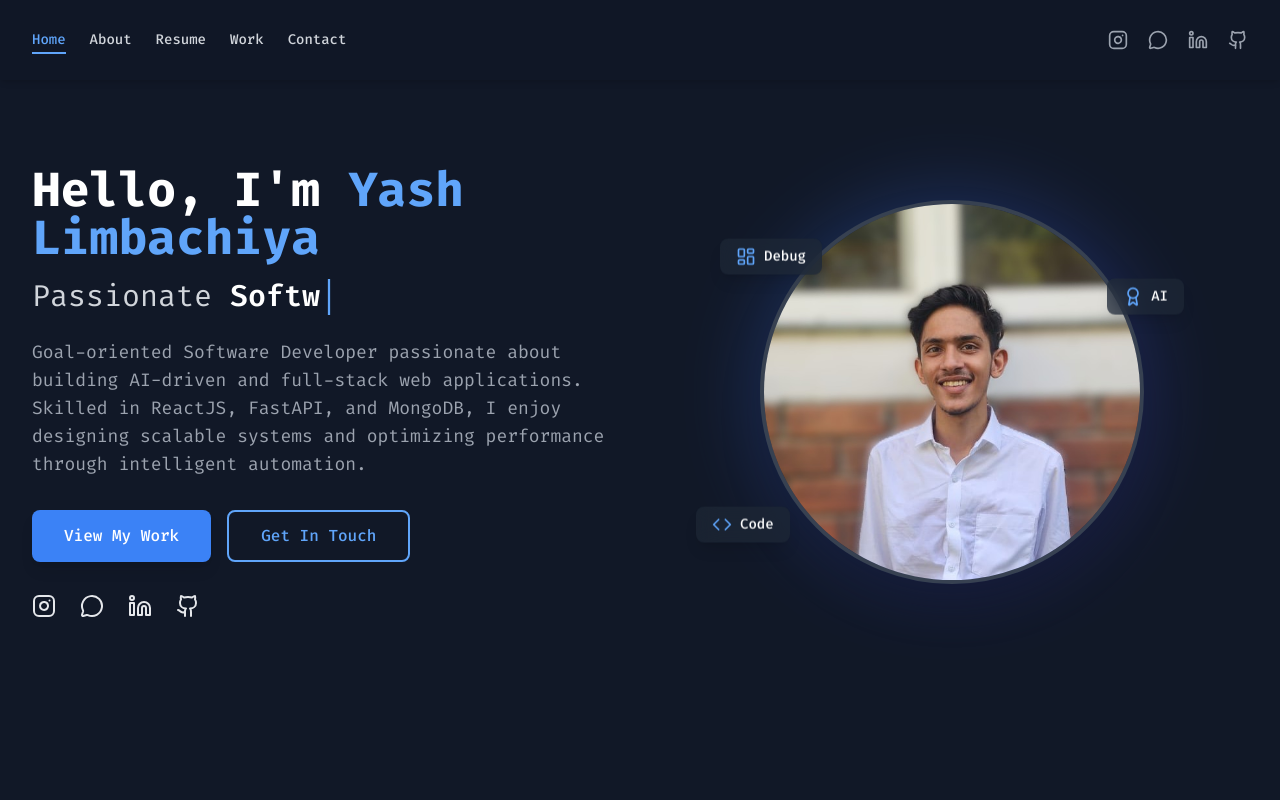
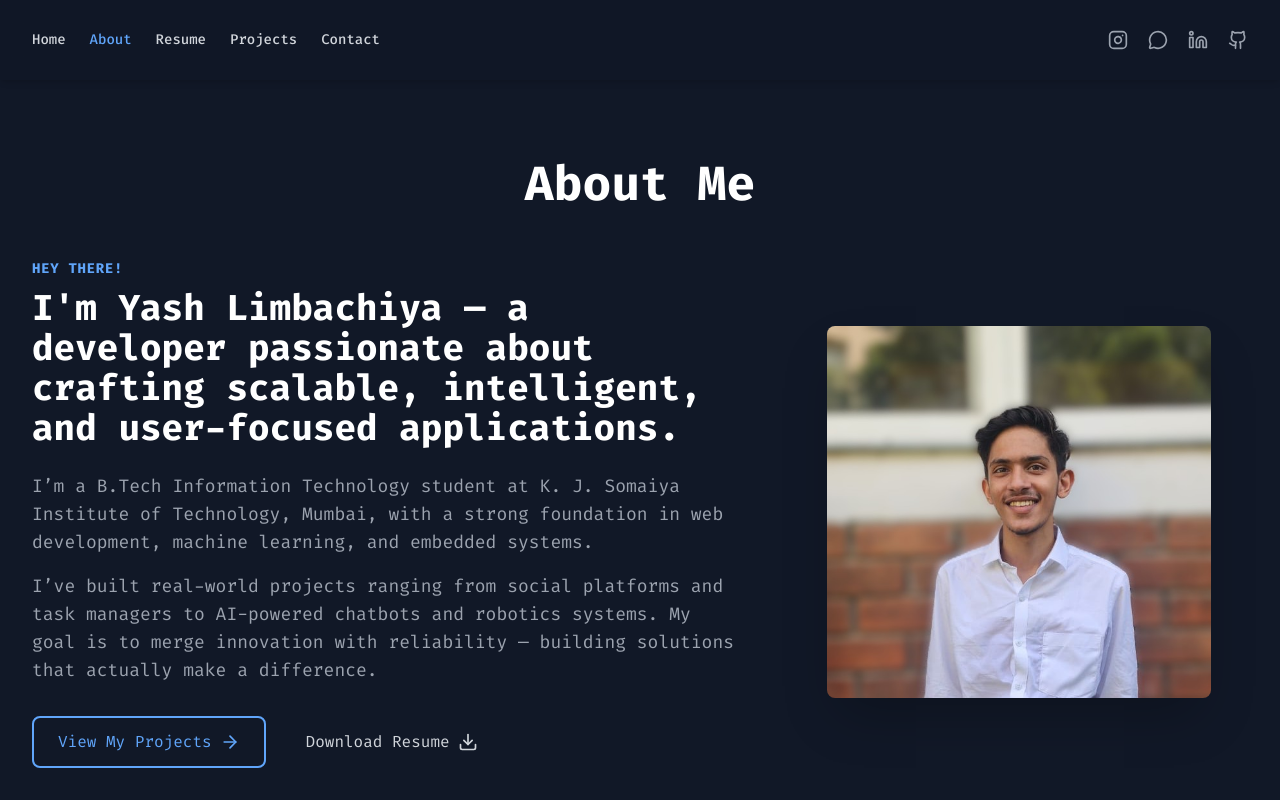
Before and after one commit to Yash8270/Portfolio, a React (Create React App) app in the folder frontend/: page /about in a window 1280 px wide. Shown: the top 800 px of the page. Built offline with nearby package versions, Linux system fonts and the light colour scheme.

Commit message:
React router integrated

```diff
--- a/frontend/package.json
+++ b/frontend/package.json
@@ -10,6 +10,7 @@
     "lucide-react": "^0.553.0",
     "react": "^19.2.0",
     "react-dom": "^19.2.0",
+    "react-router-dom": "^7.9.5",
     "react-scripts": "5.0.1",
     "web-vitals": "^2.1.4"
   },
--- a/frontend/src/App.js
+++ b/frontend/src/App.js
@@ -1,67 +1,48 @@
-import React, { useState } from 'react';
+import React from 'react';
+import { BrowserRouter as Router, Routes, Route } from 'react-router-dom';
 import { portfolioData, navItems } from './data';
 import Header from './components/Header';
 import Footer from './components/Footer';
 import Home from './pages/Home';
 import About from './pages/About';
 import Resume from './pages/Resume';
-import Work from './pages/Work';
+import Projects from './pages/Projects';
 import Contact from './pages/Contact';
+import ScrollToTop from './components/ScrollToTop';
 
 export default function App() {
-  const [currentPage, setCurrentPage] = useState('home');
-  const [isMobileMenuOpen, setIsMobileMenuOpen] = useState(false);
+  return (
+    <Router>
+      <ScrollToTop />  {/* ✅ Always scrolls to top on route change */}
 
-  const renderPage = () => {
-    switch (currentPage) {
-      case 'home':
-        return (
+      <div className="min-h-screen bg-gray-900 text-gray-200 font-inter">
+        <Header navItems={navItems} socials={portfolioData.socials} />
+
+        <main className="pt-20 transition-all duration-300">
+          <Routes>
+            <Route
+              path="/"
+              element={
                 <Home
                   data={portfolioData.hero}
                   name={portfolioData.name}
                   titles={portfolioData.titles}
                   socials={portfolioData.socials}
-            setCurrentPage={setCurrentPage}
                 />
-        );
-      case 'about':
-        return <About data={portfolioData.about} />;
-      case 'resume':
-        return <Resume data={portfolioData.resume} />;
-      case 'work':
-        return <Work data={portfolioData.work} />;
-      case 'contact':
-        return <Contact data={portfolioData.contact} />;
-      default:
-        return (
-          <Home
-            data={portfolioData.hero}
-            name={portfolioData.name}
-            titles={portfolioData.titles}
-            socials={portfolioData.socials}
-            setCurrentPage={setCurrentPage}
+              }
             />
-        );
-    }
-  };
-
-  return (
-    <div className="min-h-screen bg-gray-900 text-gray-200 font-inter">
-      <Header
-        navItems={navItems}
-        currentPage={currentPage}
-        setCurrentPage={setCurrentPage}
-        socials={portfolioData.socials}
-        isMobileMenuOpen={isMobileMenuOpen}
-        setIsMobileMenuOpen={setIsMobileMenuOpen}
-      />
-
-      <main className="pt-20 transition-all duration-300">{renderPage()}</main>
+            <Route path="/about" element={<About data={portfolioData.about} />} />
+            <Route path="/resume" element={<Resume data={portfolioData.resume} />} />
+            <Route path="/projects" element={<Projects data={portfolioData.projects} />} />
+            <Route path="/contact" element={<Contact data={portfolioData.contact} />} />
+          </Routes>
+        </main>
 
         <Footer
           copyright={portfolioData.footer.copyright}
           socials={portfolioData.socials}
         />
       </div>
+    </Router>
   );
 }
--- a/frontend/src/components/Header.js
+++ b/frontend/src/components/Header.js
@@ -1,30 +1,22 @@
-import React from 'react';
+import React, { useState } from 'react';
+import { NavLink } from 'react-router-dom';
 import {
   Instagram,
   Linkedin,
   Github,
   MessageCircle,
+  Menu,
+  X,
 } from 'lucide-react';
 
-// --- Header Component ---
-export default function Header({
-  navItems,
-  currentPage,
-  setCurrentPage,
-  socials,
-  isMobileMenuOpen,
-  setIsMobileMenuOpen,
-}) {
+export default function Header({ navItems, socials }) {
+  const [isMobileMenuOpen, setIsMobileMenuOpen] = useState(false);
+
   const socialIcons = {
     Instagram: <Instagram className="w-5 h-5" />,
     LinkedIn: <Linkedin className="w-5 h-5" />,
     GitHub: <Github className="w-5 h-5" />,
     WhatsApp: <MessageCircle className="w-5 h-5" />,
-  };
-
-  const handleNavClick = (page) => {
-    setCurrentPage(page);
-    setIsMobileMenuOpen(false);
   };
 
   return (
@@ -34,26 +26,23 @@ export default function Header({
           {/* --- Navigation (Desktop) --- */}
           <nav className="hidden md:flex space-x-6">
             {navItems.map((item) => (
-              <button
+              <NavLink
                 key={item.name}
-                onClick={() => handleNavClick(item.name)}
-                className={`relative text-sm font-medium transition-colors duration-300 ${
-                  currentPage === item.name
+                to={item.path}
+                className={({ isActive }) =>
+                  `relative text-sm font-medium transition-colors duration-300 ${
+                    isActive
                       ? 'text-blue-400'
                       : 'text-gray-300 hover:text-white'
-                } group`}
+                  }`
+                }
               >
                 {item.title}
-                <span
-                  className={`absolute left-0 -bottom-1 h-0.5 bg-blue-400 transition-all duration-300 ${
-                    currentPage === item.name ? 'w-full' : 'w-0 group-hover:w-full'
-                  }`}
-                ></span>
-              </button>
+              </NavLink>
             ))}
           </nav>
 
-          {/* --- Social Links (Desktop) --- */}
+          {/* --- Social Icons (Desktop) --- */}
           <div className="hidden md:flex items-center space-x-5">
             {socials.map((social) => (
               <a
@@ -62,7 +51,6 @@ export default function Header({
                 target="_blank"
                 rel="noopener noreferrer"
                 className="text-gray-400 hover:text-blue-400 transition-colors duration-300"
-                aria-label={social.name}
               >
                 {socialIcons[social.name] || social.icon}
               </a>
@@ -73,43 +61,9 @@ export default function Header({
           <div className="md:hidden flex items-center">
             <button
               onClick={() => setIsMobileMenuOpen(!isMobileMenuOpen)}
-              className="inline-flex items-center justify-center p-2 rounded-md text-gray-400 hover:text-white hover:bg-gray-700 focus:outline-none focus:ring-2 focus:ring-inset focus:ring-white"
-              aria-expanded={isMobileMenuOpen}
+              className="p-2 text-gray-400 hover:text-white focus:outline-none"
             >
-              <span className="sr-only">Open main menu</span>
-              {isMobileMenuOpen ? (
-                <svg
-                  className="block h-6 w-6"
-                  xmlns="http://www.w3.org/2000/svg"
-                  fill="none"
-                  viewBox="0 0 24 24"
-                  stroke="currentColor"
-                  aria-hidden="true"
-                >
-                  <path
-                    strokeLinecap="round"
-                    strokeLinejoin="round"
-                    strokeWidth="2"
-                    d="M6 18L18 6M6 6l12 12"
-                  />
-                </svg>
-              ) : (
-                <svg
-                  className="block h-6 w-6"
-                  xmlns="http://www.w3.org/2000/svg"
-                  fill="none"
-                  viewBox="0 0 24 24"
-                  stroke="currentColor"
-                  aria-hidden="true"
-                >
-                  <path
-                    strokeLinecap="round"
-                    strokeLinejoin="round"
-                    strokeWidth="2"
-                    d="M4 6h16M4 12h16m-7 6h7"
-                  />
-                </svg>
-              )}
+              {isMobileMenuOpen ? <X className="w-6 h-6" /> : <Menu className="w-6 h-6" />}
             </button>
           </div>
         </div>
@@ -121,34 +75,31 @@ export default function Header({
           isMobileMenuOpen ? 'max-h-[400px] opacity-100' : 'max-h-0 opacity-0'
         }`}
       >
-        <div className="px-2 pt-2 pb-3 space-y-1 sm:px-3">
+        <div className="flex flex-col space-y-2 px-4 py-4">
           {navItems.map((item) => (
-            <button
+            <NavLink
               key={item.name}
-              onClick={() => handleNavClick(item.name)}
-              className={`w-full text-left flex items-center space-x-3 px-3 py-2 rounded-md text-base font-medium ${
-                currentPage === item.name
+              to={item.path}
+              onClick={() => setIsMobileMenuOpen(false)}
+              className={({ isActive }) =>
+                `block px-4 py-2 rounded-md text-base font-medium ${
+                  isActive
                     ? 'bg-blue-500 text-white'
                     : 'text-gray-300 hover:bg-gray-700 hover:text-white'
-              }`}
+                }`
+              }
             >
-              {item.icon}
-              <span>{item.title}</span>
-            </button>
+              {item.title}
+            </NavLink>
           ))}
-        </div>
-
-        {/* --- Social Links (Mobile) --- */}
-        <div className="pt-4 pb-3 border-t border-gray-700">
-          <div className="flex justify-center space-x-6">
+          <div className="flex justify-center space-x-6 pt-4 border-t border-gray-700">
             {socials.map((social) => (
               <a
                 key={social.name}
                 href={social.url}
                 target="_blank"
                 rel="noopener noreferrer"
-                className="text-gray-400 hover:text-blue-400 transition-colors duration-300"
-                aria-label={social.name}
+                className="text-gray-400 hover:text-blue-400"
               >
                 {socialIcons[social.name] || social.icon}
               </a>
--- /dev/null
+++ b/frontend/src/components/ScrollToTop.js
@@ -0,0 +1,15 @@
+import { useEffect } from 'react';
+import { useLocation } from 'react-router-dom';
+
+export default function ScrollToTop() {
+  const { pathname } = useLocation();
+
+  useEffect(() => {
+    window.scrollTo({
+      top: 0,
+      behavior: 'smooth', // smooth scroll to top
+    });
+  }, [pathname]);
+
+  return null;
+}
--- a/frontend/src/data.js
+++ b/frontend/src/data.js
@@ -9,7 +9,7 @@ import {
   Instagram,
   Linkedin,
   Github,
-  MessageCircle
+  MessageCircle,
 } from 'lucide-react';
 
 export const portfolioData = {
@@ -101,15 +101,15 @@ export const portfolioData = {
     ],
     skills: [
       { name: 'ReactJS / JavaScript', level: 95 },
-      { name: 'Python / FastAPI', level: 90 },
-      { name: 'NodeJS / Express', level: 85 },
-      { name: 'MongoDB / MySQL', level: 85 },
+      { name: 'Python / FastAPI', level: 85 },
+      { name: 'NodeJS / Express', level: 90 },
+      { name: 'MongoDB / MySQL', level: 90 },
       { name: 'Machine Learning / AI', level: 80 },
     ],
   },
 
-  work: {
-    title: 'My Work',
+  projects: {
+    title: 'My Projects',
     summary: 'A showcase of projects across full-stack web development, AI systems, and embedded robotics.',
     projects: [
       {
@@ -170,9 +170,9 @@ export const portfolioData = {
 };
 
 export const navItems = [
-  { name: 'home', title: 'Home', icon: <Home className="w-5 h-5" /> },
-  { name: 'about', title: 'About', icon: <User className="w-5 h-5" /> },
-  { name: 'resume', title: 'Resume', icon: <FileText className="w-5 h-5" /> },
-  { name: 'work', title: 'Work', icon: <Briefcase className="w-5 h-5" /> },
-  { name: 'contact', title: 'Contact', icon: <Mail className="w-5 h-5" /> },
+  { name: 'home', title: 'Home', icon: <Home className="w-5 h-5" />, path: '/' },
+  { name: 'about', title: 'About', icon: <User className="w-5 h-5" />, path: '/about' },
+  { name: 'resume', title: 'Resume', icon: <FileText className="w-5 h-5" />, path: '/resume' },
+  { name: 'projects', title: 'Projects', icon: <Briefcase className="w-5 h-5" />, path: '/projects' },
+  { name: 'contact', title: 'Contact', icon: <Mail className="w-5 h-5" />, path: '/contact' },
 ];
--- a/frontend/src/pages/About.js
+++ b/frontend/src/pages/About.js
@@ -2,6 +2,7 @@ import React from 'react';
 import { ArrowRight, Download } from 'lucide-react';
 import SectionTitle from '../components/SectionTitle';
 import profile from '../assets/profile_copy.jpg';
+import { Link } from 'react-router-dom';
 import { iconMap } from '../IconMap';
 
 export default function About({ data }) {
@@ -10,7 +11,6 @@ export default function About({ data }) {
       <div className="container mx-auto max-w-7xl px-4 sm:px-6 lg:px-8">
         <SectionTitle title={data.title} />
 
-        {/* Intro */}
         <div className="grid grid-cols-1 lg:grid-cols-5 gap-12 items-center mb-20">
           <div className="lg:col-span-3">
             <span className="text-sm font-bold text-blue-400 uppercase tracking-wider">
@@ -25,14 +25,14 @@ export default function About({ data }) {
               </p>
             ))}
             <div className="flex flex-col sm:flex-row gap-4 mt-8">
-              <a
-                href="#work"
+              <Link
+                to="/projects"
                 className="flex items-center justify-center gap-2 px-6 py-3 border-2 border-blue-400 text-blue-400 rounded-lg hover:bg-blue-400 hover:text-gray-900 transition-all duration-300"
               >
-                View My Work <ArrowRight className="w-5 h-5" />
-              </a>
+                View My Projects <ArrowRight className="w-5 h-5" />
+              </Link>
               <a
-                href={process.env.REACT_APP_RESUME}
+                href="/Yash_Resume.pdf"
                 download
                 className="flex items-center justify-center gap-2 px-6 py-3 text-gray-300 hover:text-white transition-all duration-300"
               >
@@ -40,6 +40,7 @@ export default function About({ data }) {
               </a>
             </div>
           </div>
+
           <div className="lg:col-span-2 flex justify-center">
             <img
               src={profile}
@@ -49,7 +50,6 @@ export default function About({ data }) {
           </div>
         </div>
 
-        {/* Skills */}
         <div className="grid grid-cols-1 sm:grid-cols-2 lg:grid-cols-4 gap-8 mb-20">
           {data.skills.map((skill) => (
             <div
@@ -65,7 +65,6 @@ export default function About({ data }) {
           ))}
         </div>
 
-        {/* Timeline */}
         <div className="mb-20">
           <h3 className="text-3xl font-bold text-white text-center mb-12">
             My Journey
@@ -85,7 +84,6 @@ export default function About({ data }) {
           </div>
         </div>
 
-        {/* Quote */}
         <blockquote className="text-center mb-12">
           <p className="text-2xl lg:text-3xl italic text-gray-300 max-w-3xl mx-auto">
             {data.quote}
--- a/frontend/src/pages/Home.js
+++ b/frontend/src/pages/Home.js
@@ -1,79 +1,102 @@
 import React, { useState, useEffect } from 'react';
-import { LayoutDashboard, Code, Award } from 'lucide-react';
+import { LayoutTemplate, Code, Award } from 'lucide-react';
 import FloatingCard from '../components/FloatingCard';
+import { Link } from 'react-router-dom';
 
-export default function Home({ data, name, titles, socials, setCurrentPage }) {
+export default function Home({ data, name, titles, socials }) {
   const [index, setIndex] = useState(0);
   const [subIndex, setSubIndex] = useState(0);
   const [reverse, setReverse] = useState(false);
 
+  // --- Typed text animation ---
   useEffect(() => {
-    if (index === titles.length) return setIndex(0);
+    if (index === titles.length) {
+      setIndex(0);
+      return;
+    }
+
     if (subIndex === titles[index].length + 1 && !reverse) {
       setReverse(true);
+      setTimeout(() => setReverse(true), 1000);
       return;
     }
+
     if (subIndex === 0 && reverse) {
       setReverse(false);
       setIndex((prev) => (prev + 1) % titles.length);
       return;
     }
-    const timeout = setTimeout(
-      () => setSubIndex((prev) => prev + (reverse ? -1 : 1)),
-      reverse ? 75 : 150
-    );
+
+    const timeout = setTimeout(() => {
+      setSubIndex((prev) => prev + (reverse ? -1 : 1));
+    }, reverse ? 75 : 150);
+
     return () => clearTimeout(timeout);
   }, [subIndex, index, reverse, titles]);
 
   return (
     <section
-  id="home"
-  className="hero-section min-h-[calc(100vh-80px)] pb-16 sm:pb-24 flex items-center justify-center animate-fadeIn"
->
-
+      id="home"
+      className="hero-section min-h-[calc(100vh-80px)] pb-20 sm:pb-24 flex items-center justify-center animate-fadeIn"
+    >
       <div className="container mx-auto max-w-7xl px-4 sm:px-6 lg:px-8">
         <div className="grid grid-cols-1 lg:grid-cols-2 gap-8 items-center">
+          {/* --- Text Section --- */}
           <div className="text-center lg:text-left">
-            <h1 className="text-5xl font-bold text-white mb-4">
-              {data.intro} <span className="text-blue-400">{name}</span>
+            <h1 className="text-4xl sm:text-5xl lg:text-6xl font-bold text-white leading-tight mb-4">
+              {data.intro} <br />
+              <span className="text-blue-400">{name}</span>
             </h1>
-            <h2 className="text-2xl sm:text-3xl text-gray-300 mb-6">
+            <h2 className="text-2xl sm:text-3xl font-medium text-gray-300 mb-6">
               Passionate{' '}
-              <span className="text-white font-semibold">
+              <span className="text-white font-semibold min-h-[40px] inline-block">
                 {`${titles[index].substring(0, subIndex)}`}
               </span>
-              <span className="text-blue-400">|</span>
+              <span className="blink-caret text-blue-400">|</span>
             </h2>
             <p className="text-lg text-gray-400 mb-8">{data.description}</p>
             <div className="flex flex-col sm:flex-row gap-4 justify-center lg:justify-start mb-8">
-              <button
-                onClick={() => setCurrentPage('work')}
-                className="px-8 py-3 bg-blue-500 text-white font-medium rounded-lg shadow-lg hover:bg-blue-600 transition-all duration-300"
+              <Link
+                to="/projects"
+                className="px-8 py-3 bg-blue-500 text-white font-medium rounded-lg shadow-lg hover:bg-blue-600 transform hover:-translate-y-0.5 transition-all duration-300"
               >
-                View My Work
-              </button>
-              <button
-                onClick={() => setCurrentPage('contact')}
-                className="px-8 py-3 border-2 border-blue-400 text-blue-400 font-medium rounded-lg hover:bg-blue-400 hover:text-gray-900 transition-all duration-300"
+                View My Projects
+              </Link>
+              <Link
+                to="/contact"
+                className="px-8 py-3 bg-transparent border-2 border-blue-400 text-blue-400 font-medium rounded-lg hover:bg-blue-400 hover:text-gray-900 transition-all duration-300"
               >
                 Get In Touch
-              </button>
+              </Link>
             </div>
             <div className="flex justify-center lg:justify-start space-x-6">
               {socials.map((social) => (
-                <a key={social.name} href={social.url} target="_blank" rel="noreferrer" className="hover:text-blue-400">
-                  {React.cloneElement(social.icon, { className: 'w-6 h-6' })}
+                <a
+                  key={social.name}
+                  href={social.url}
+                  target="_blank"
+                  rel="noopener noreferrer"
+                  className="text-gray-400 hover:text-blue-400 transform hover:scale-110 transition-all duration-300"
+                  aria-label={social.name}
+                >
+                  {social.icon}
                 </a>
               ))}
             </div>
           </div>
+
+          {/* --- Image Section --- */}
           <div className="flex justify-center items-center">
             <div className="relative w-80 h-80 sm:w-96 sm:h-96">
               <div className="absolute inset-0 bg-gradient-to-br from-blue-500 to-indigo-600 rounded-full blur-2xl opacity-30"></div>
-              <img src={data.imageUrl} alt={name} className="relative z-10 w-full h-full object-cover rounded-full shadow-2xl border-4 border-gray-700" />
-              <FloatingCard icon={<LayoutDashboard />} text="Debug" position="top-10 -left-10" />
+              <img
+                src={data.imageUrl}
+                alt={name}
+                className="relative z-10 w-full h-full object-cover rounded-full shadow-2xl border-4 border-gray-700"
+              />
+              <FloatingCard icon={<LayoutTemplate />} text="Design" position="top-10 -left-10" />
               <FloatingCard icon={<Code />} text="Code" position="bottom-10 -left-16" />
-              <FloatingCard icon={<Award />} text="AI" position="top-20 -right-10" />
+              <FloatingCard icon={<Award />} text="Ideas" position="top-20 -right-10" />
             </div>
           </div>
         </div>
--- a/frontend/src/pages/Work.js
+++ b/frontend/src/pages/Projects.js
@@ -3,9 +3,9 @@ import { ArrowRight } from 'lucide-react';
 import SectionTitle from '../components/SectionTitle';
 import { iconMap } from '../IconMap';
 
-export default function Work({ data }) {
+export default function Projects({ data }) {
   return (
-    <section id="work" className="py-20 animate-fadeIn">
+    <section id="projects" className="py-20 animate-fadeIn">
       <div className="container mx-auto max-w-7xl px-4 sm:px-6 lg:px-8">
         <SectionTitle title={data.title} summary={data.summary} />
         <div className="grid grid-cols-1 md:grid-cols-2 gap-8">
--- a/frontend/src/pages/Resume.js
+++ b/frontend/src/pages/Resume.js
@@ -9,7 +9,7 @@ export default function Resume({ data }) {
       <div className="container mx-auto max-w-7xl px-4 sm:px-6 lg:px-8">
         <SectionTitle title={data.title} summary={data.summary} />
         <div className="grid grid-cols-1 lg:grid-cols-2 gap-16">
-          {/* Education & Skills */}
+          {/* --- Education & Skills --- */}
           <div className="space-y-12">
             <div>
               <h3 className="text-3xl font-semibold text-white mb-6 pb-2 border-b-2 border-blue-500 inline-block">
@@ -42,7 +42,7 @@ export default function Resume({ data }) {
             </div>
           </div>
 
-          {/* Experience */}
+          {/* --- Experience --- */}
           <div>
             <h3 className="text-3xl font-semibold text-white mb-6 pb-2 border-b-2 border-blue-500 inline-block">
               Professional Experience
```
Also changed, not shown: 1 other file (tests, documents, lock files or other folders). Lines whose indentation alone changed are shown as unchanged.
